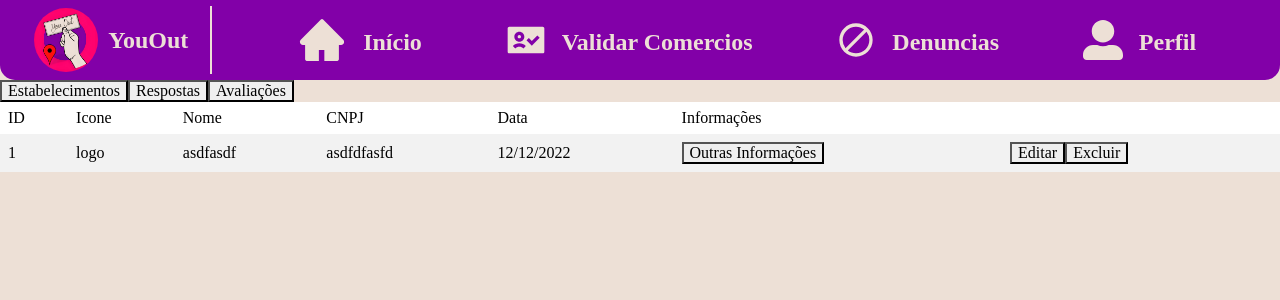
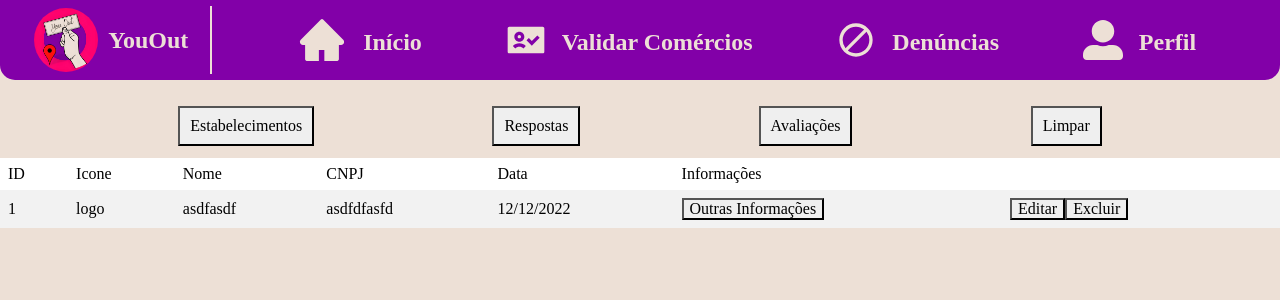
Before and after one commit to YouOut-tcc/youout-admpage, a React (Create React App) app: page /denuncias in a window 1280 px wide. Both pictures are taken after a click on the button "Estabelecimentos". Shown: the top 300 px of the page. Built offline with nearby package versions, Linux system fonts and the light colour scheme.

Commit message:
Incompleto: Modal/Rotas/Telas

```diff
--- a/src/components/Header/index.jsx
+++ b/src/components/Header/index.jsx
@@ -25,26 +25,22 @@ function Header() {
           <div className="line"></div>
         </div>
         <div className="menu">
-           {/* <nav> */}
-             {/* <ul> */}
                <Link className="iconesMenu" to="">
                    <AiFillHome size={50} className="iconesMenuHome iconesHeader" />
                    <p>Início</p>
                </Link>
                <Link className="iconesMenu" to="/validação">
                    <RiPassValidFill size={40} className="iconesMenuEventos iconesHeader" />
-                   <p>Validar Comercios</p>
+                   <p>Validar Comércios</p>
                </Link>
                <Link className="iconesMenu" to="/denuncias">
                    <MdBlock size={40} className="iconesMenuCupons iconesHeader" />
-                   <p>Denuncias</p>
+                   <p>Denúncias</p>
                </Link>
                <Link className="iconesMenu" to="perfil">
                    <FaUserAlt size={40} className="iconesMenuPerfil iconesHeader" />
                    <p>Perfil</p>
                </Link>
-             {/* </ul> */}
-           {/* </nav> */}
          </div>
       </div>
     </header>
--- a/src/pages/denuncias/index.jsx
+++ b/src/pages/denuncias/index.jsx
@@ -3,6 +3,7 @@ import Table from "react-bootstrap/Table";
 import "bootstrap/dist/css/bootstrap.min.css";
 import Logo from "../../components/LogoInicial";
 import Modal from "../../components/modalA";
+import Styles from "../denuncias/style.css";
 
 function Index() {
   const [openModal, setOpenModal] = useState(false);
@@ -30,6 +31,12 @@ const switchTable = (table) => {
             setshowavalicaçoes(false);
             break;
 
+        case "limpar":
+          setshowrespostas(false);
+          setshowplaces(false);
+          setshowavalicaçoes(false);
+          break;
+
         default:
             break;
     }
@@ -44,12 +51,16 @@ const switchTable = (table) => {
         setModalOpen={() => setOpenModal(!openModal)}
         title="Perfil Completo"
       ></Modal>
-      <button onClick={()=>{switchTable("places")}}>Estabelecimentos</button>
-      <button onClick={()=>{switchTable("respostas")}}>Respostas</button>
-      <button onClick={()=>{switchTable("avaliacoes")}}>Avaliações</button>
+
+      <div className=" buttons">
+        <button className = "btnPlaces" onClick={()=>{switchTable("places")}}>Estabelecimentos</button>
+        <button className = "btnRespostas" onClick={()=>{switchTable("respostas")}}>Respostas</button>
+        <button className = "btnAvaliacoes" onClick={()=>{switchTable("avaliacoes")}}>Avaliações</button>
+        <button className = "btnLimpar" onClck={()=>{switchTable("limpar")}}>Limpar</button>
+      </div>
 
       {showplaces && (
-        <Table striped bordered hover>
+        <Table striped bordered hover className="tabela">
           <thead>
             <tr>
               <th>ID</th>
@@ -63,8 +74,6 @@ const switchTable = (table) => {
           </thead>
           <tbody>
             {
-              /* {actors &&
-                        actors.map((item)=>( */
               <tr>
                 <td>1</td>
                 <td>logo</td>
@@ -82,13 +91,12 @@ const switchTable = (table) => {
                   <button className="btnExcluir">Excluir</button>
                 </td>
               </tr>
-              // ))
             }
           </tbody>
         </Table>
       )}
       {showresposta && (
-        <Table striped bordered hover>
+        <Table striped bordered hover className="tabela">
           <thead>
             <tr>
               <th>ID Autor</th>
@@ -102,8 +110,6 @@ const switchTable = (table) => {
           </thead>
           <tbody>
             {
-              /* {actors &&
-                        actors.map((item)=>( */
               <tr>
                 <td>1</td>
                 <td>Lucas</td>
@@ -121,13 +127,12 @@ const switchTable = (table) => {
                   <button className="btnExcluir">Excluir</button>
                 </td>
               </tr>
-              // ))
             }
           </tbody>
         </Table>
       )}
       {showavalicaçoes && (
-        <Table striped bordered hover>
+        <Table striped bordered hover className="tabela">
           <thead>
             <tr>
               <th>ID Autor</th>
@@ -158,7 +163,6 @@ const switchTable = (table) => {
                   <button className="btnExcluir">Excluir</button>
                 </td>
               </tr>
-              // ))
             }
           </tbody>
         </Table>
--- /dev/null
+++ b/src/pages/denuncias/style.css
@@ -0,0 +1,13 @@
+.buttons{
+    display: flex;
+    justify-content: space-evenly;
+}
+
+.btnPlaces, .btnRespostas, .btnAvaliacoes, .btnLimpar{
+    margin-top: 2%;
+    padding: 10px;
+}
+
+.tabela{
+    margin-top: 1%;
+}
--- a/src/pages/validPlaces/index.jsx
+++ b/src/pages/validPlaces/index.jsx
@@ -21,22 +21,12 @@ function Index() {
 
     const [openModal, setOpenModal] = useState(false);
 
-    // const [actors, setActors] = useState([]);
-
-    // useEffect(() => {
-    //     async function getActors() {
-    //         const {data} = await api.get('/ator');
-    //         setActors(data);
-    //     }
-    //     getActors();
-    // }, [actors]);
-
-
     return (
 
         <>
 
-        <Modal isOpen={openModal} setModalOpen={() => setOpenModal(!openModal)} title="aa">
+        <Modal isOpen={openModal} setModalOpen={() => setOpenModal(!openModal)} title="Perfil Completo">
+
             <ModalPlaces/>
 
         </Modal>
@@ -54,8 +44,7 @@ function Index() {
                     </tr>
                 </thead>
                 <tbody>
-                    {/* {actors &&
-                        actors.map((item)=>( */
+                    {
                     <tr >
                         <td>1</td>
                         <td>logo</td>
@@ -68,7 +57,6 @@ function Index() {
                             <button className='btnExcluir'>Excluir</button>
                         </td>
                     </tr>
-                        // ))
                     }
                 </tbody>
             </Table>
```
Lines whose indentation alone changed are shown as unchanged.
